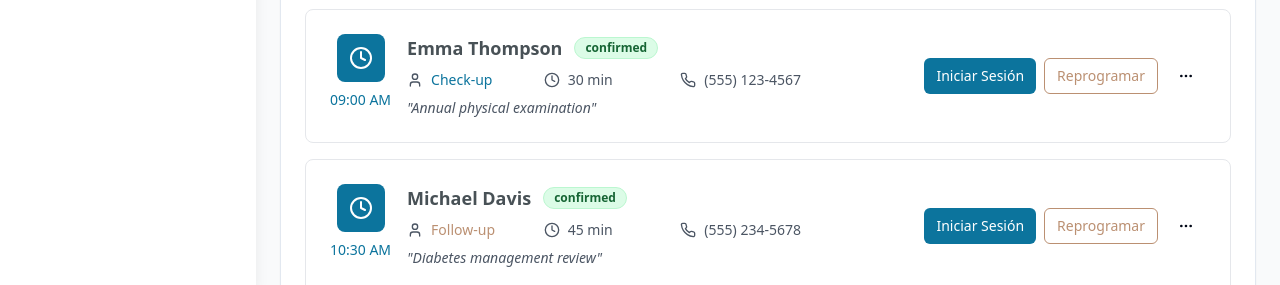
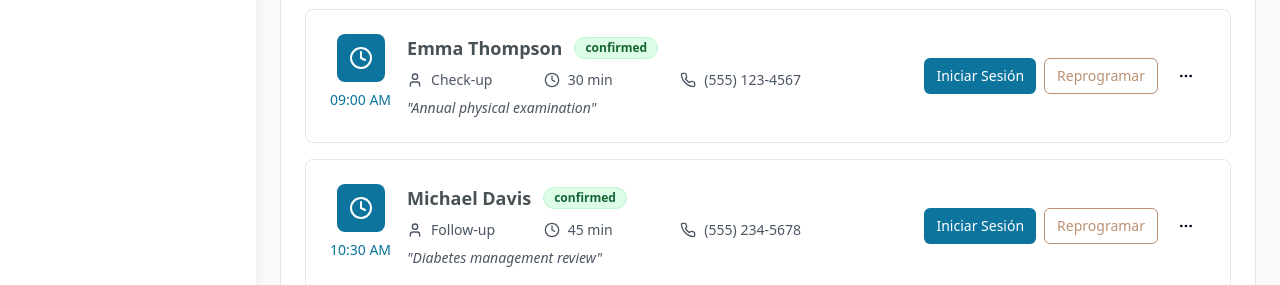
Before and after one commit to CalebVicto/medi-unify, a React (Vite) app: page /appointments in a window 1280 px wide. Shown: the part 515-800 px from the top of the page. Built offline with nearby package versions, Linux system fonts and the light colour scheme; sample sign-in values are in the browser's storage.

Commit message:
Traducir tipos de citas en función getTypeColor
cgen-9f0d98b2478f49688da802d8c38af642

```diff
--- a/client/pages/Appointments.tsx
+++ b/client/pages/Appointments.tsx
@@ -113,15 +113,15 @@ export default function Appointments() {
 
   const getTypeColor = (type: string) => {
     switch (type) {
-      case "Emergency":
+      case "Emergencia":
         return "text-red-600";
-      case "Check-up":
+      case "Revisión":
         return "text-medical-blue";
-      case "Follow-up":
+      case "Seguimiento":
         return "text-medical-brown";
-      case "Consultation":
+      case "Consulta":
         return "text-medical-slate";
-      case "Treatment":
+      case "Tratamiento":
         return "text-purple-600";
       default:
         return "text-gray-600";
```
